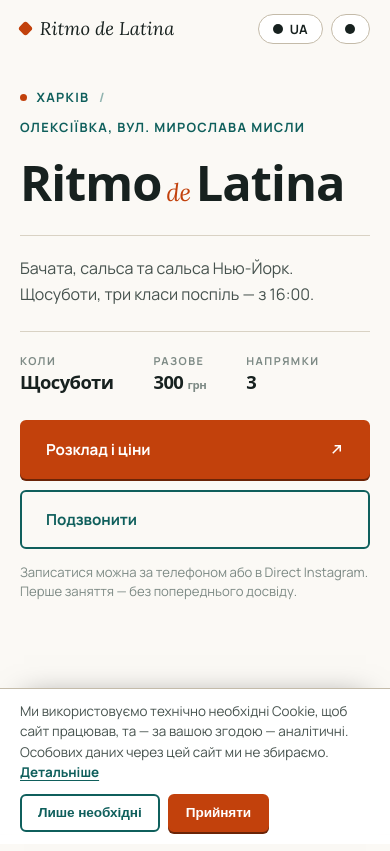
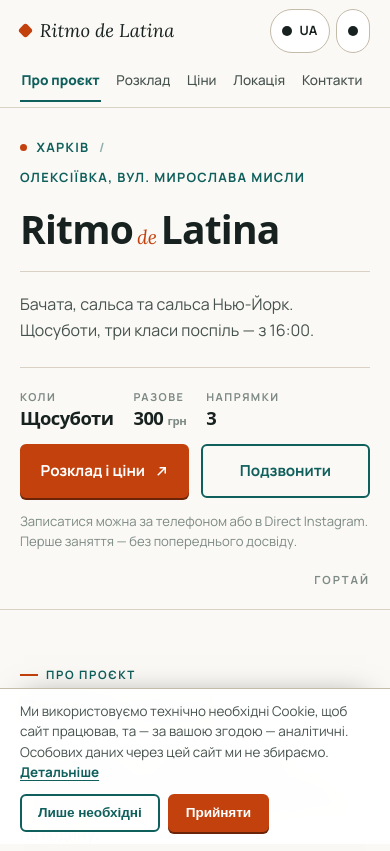
Before and after one commit to muyylx/ritmo-de-latina., a plain HTML site: page index.html in a window 390 px wide. Shown: the top 851 px of the page. Drawn offline with Linux system fonts and the light colour scheme; a web font is replaced by a local one.

Commit message:
Fix mobile hero spacing and section navigation

```diff
--- a/styles.css
+++ b/styles.css
@@ -1059,3 +1059,90 @@ body.has-cookie { padding-bottom: 130px; }
     transition-duration: .01ms !important;
   }
 }
+
+
+/* Mobile layout: compact hero and always-available section navigation.
+   The coarse-pointer condition also covers iPhone desktop-site mode. */
+@media (max-width: 899px), (hover: none) and (pointer: coarse) and (max-width: 1100px) {
+  .nav {
+    display: grid;
+    grid-template-columns: minmax(0, 1fr) auto;
+    gap: .35rem .65rem;
+    padding: .55rem var(--pad) .3rem;
+    background: var(--bg);
+    border-bottom-color: var(--line);
+    -webkit-backdrop-filter: blur(12px);
+  }
+  .nav__mark { grid-column: 1; grid-row: 1; }
+  .nav__tools { grid-column: 2; grid-row: 1; gap: .35rem; }
+  .nav__tools .chip { min-height: 44px; padding: .45rem .7rem; }
+  .nav__links {
+    grid-column: 1 / -1;
+    grid-row: 2;
+    display: flex;
+    align-items: center;
+    gap: .85rem;
+    min-width: 0;
+    overflow-x: auto;
+    overflow-y: hidden;
+    white-space: nowrap;
+    -webkit-overflow-scrolling: touch;
+    scrollbar-width: none;
+    font-size: .85rem;
+  }
+  .nav__links::-webkit-scrollbar { display: none; }
+  .nav__links a {
+    flex: 0 0 auto;
+    min-height: 44px;
+    display: inline-flex;
+    align-items: center;
+    padding: .45rem .1rem;
+  }
+  .nav__links a.is-active { font-weight: 800; }
+  html { scroll-padding-top: 112px; }
+  section[id], #top { scroll-margin-top: 0; }
+  .hero {
+    min-height: 0;
+    height: auto;
+    display: block;
+    padding: 1.8rem var(--pad) 1.25rem;
+  }
+  .hero__title {
+    font-size: clamp(1.85rem, 10vw, 4.2rem);
+    line-height: 1.06;
+  }
+  .hero__foot {
+    grid-template-columns: minmax(0, 1fr);
+    gap: 1rem;
+    margin-top: 1.4rem;
+  }
+  .hero__stats { gap: .85rem 1.25rem; }
+  .hero__acts {
+    flex-direction: row;
+    flex-wrap: wrap;
+    align-items: stretch;
+  }
+  .hero__acts .btn {
+    flex: 1 1 145px;
+    justify-content: center;
+    min-height: 48px;
+    padding: .8rem .9rem;
+    text-align: center;
+  }
+  .hero__rule {
+    margin: 0 auto;
+    padding-top: 1.25rem;
+  }
+  /* Keep essential content visible even if Safari interrupts animations. */
+  .hero [data-enter], .hero__word {
+    animation: none;
+    opacity: 1;
+    transform: none;
+  }
+}
+@media (max-width: 380px) {
+  .nav__name { font-size: 1rem; }
+  .nav__tools .chip { padding-inline: .5rem; }
+  .nav__links { gap: .7rem; }
+  .hero__acts .btn { flex-basis: 100%; }
+}
```
